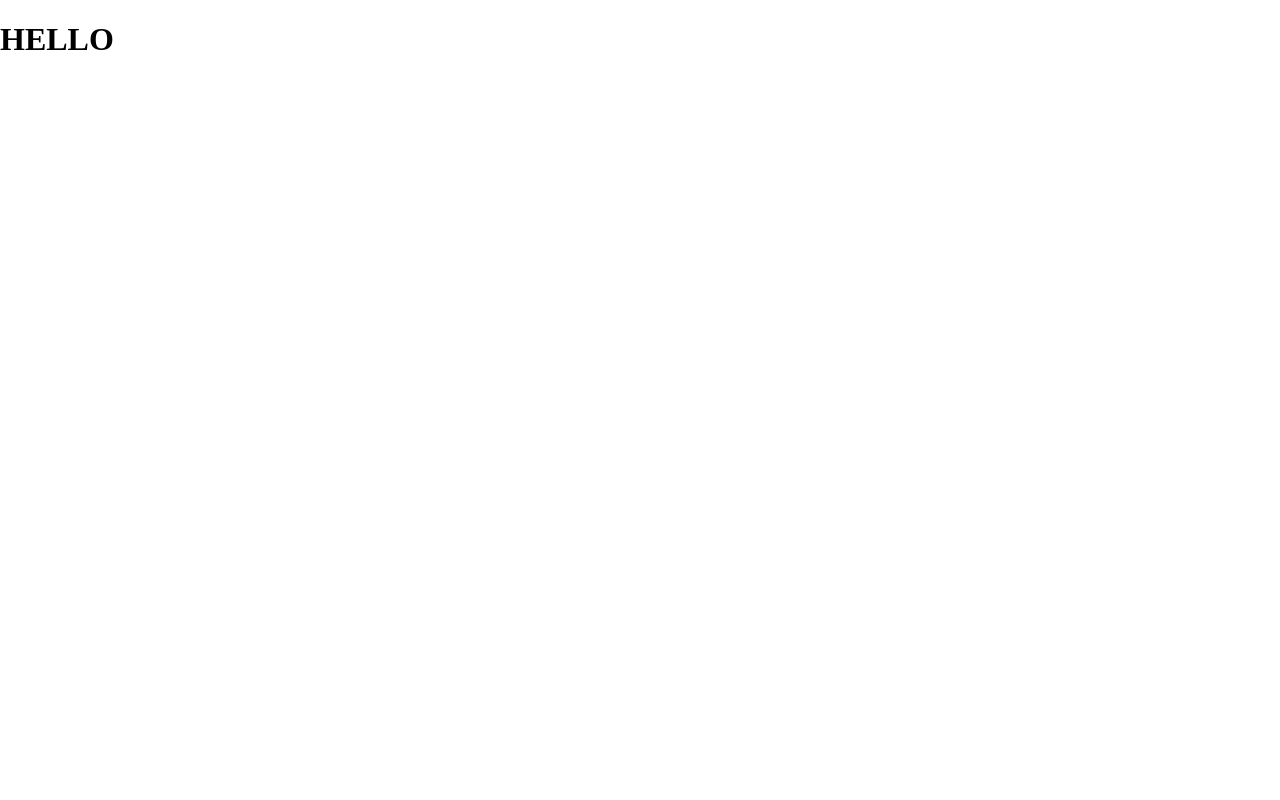
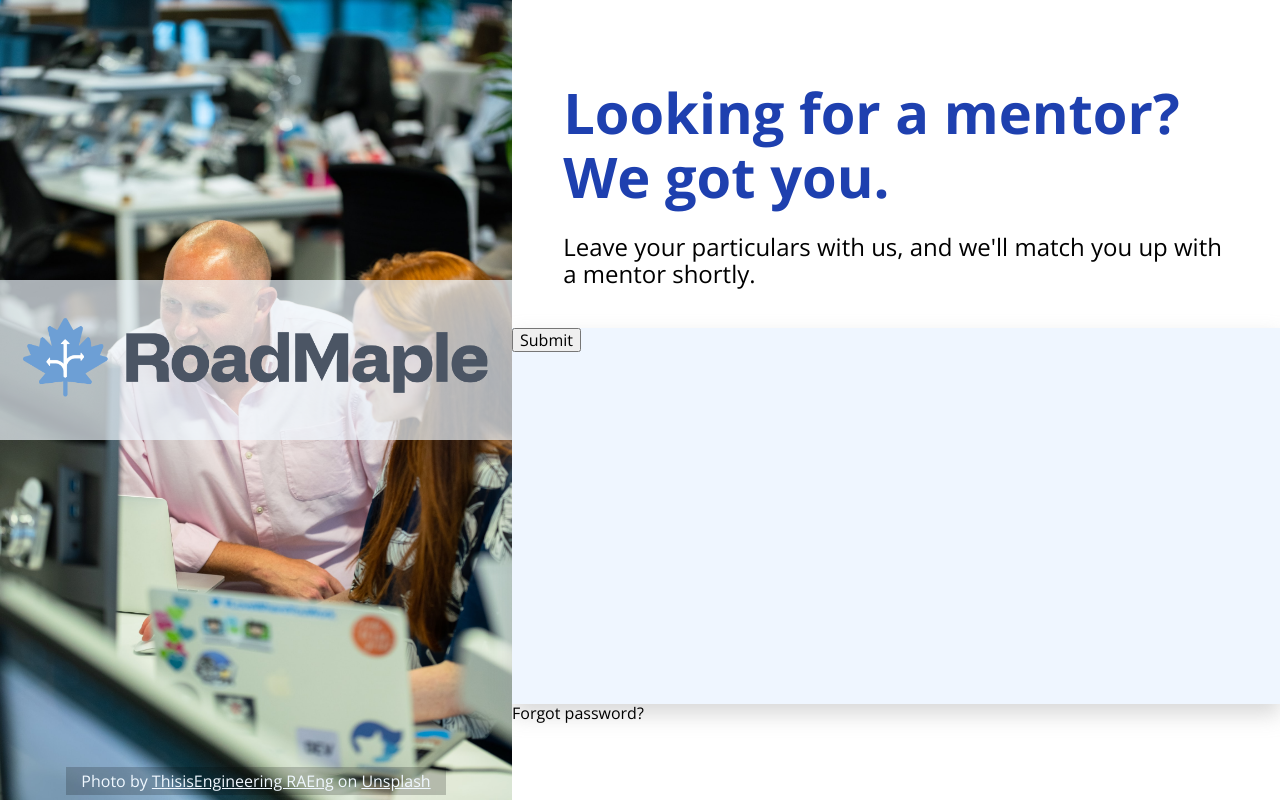
Before and after one commit to syfq-isml/odin-signup-form, a plain HTML site: page index.html in a window 1280 px wide. Drawn offline with nearby package versions, Linux system fonts and the light colour scheme.

Commit message:
add styling
 - finished left-container
 - started on right-container header texts

```diff
--- a/index.html
+++ b/index.html
@@ -5,11 +5,42 @@
     <meta http-equiv="X-UA-Compatible" content="IE=edge">
     <meta name="viewport" content="width=device-width, initial-scale=1.0">
     <title>Sign Up! | TheOdinProject</title>
-    <link rel="stylesheet" href="./css/node_modules/normalize.css">
+    <link rel="stylesheet" href="./css/node_modules/normalize.css/normalize.css">
     <link rel="stylesheet" href="style.css">
     <script src="script.js"></script>
 </head>
 <body>
-    <h1>HELLO</h1>
+    <div class="main-container">
+
+        <main>
+            <div class="left-container">
+                <div class="logo-container">
+                    <img src="./img/logo.png" alt="RoadMaple logo">
+                </div>
+                <div class="photo-credits">
+                    <p>Photo by <a href="https://unsplash.com/@thisisengineering?utm_source=unsplash&utm_medium=referral&utm_content=creditCopyText">ThisisEngineering RAEng</a> on <a href="https://unsplash.com/s/photos/teamwork-office?utm_source=unsplash&utm_medium=referral&utm_content=creditCopyText">Unsplash</a></p>
+                </div>
+            </div>
+            <div class="right-container">
+                <div class="headline-text">
+                    <h1>Looking for a mentor?</h1>
+                    <h1>We got you.</h1>
+                    <h2>Leave your particulars with us, and we'll match you up with a mentor shortly.</h2>
+                </div>
+                <div class="form-container">
+                    <div class="only-form">
+
+                    </div>
+                    <button type="submit">Submit</button>
+                </div>
+                <div class="forgot-password">
+                    <p>Forgot password?</p>
+                </div>
+            </div>
+        </main>
+        <footer>
+
+        </footer>
+    </div>
 </body>
 </html>
--- a/style.css
+++ b/style.css
@@ -1,7 +1,102 @@
+@import url('https://fonts.googleapis.com/css2?family=Open+Sans:ital,wght@0,300;0,400;0,500;0,600;0,700;0,800;1,300;1,400;1,500;1,600;1,700;1,800&display=swap');
+
+:root {
+    --right-container-padding: 10vh 4vw;
+    --header-text-color: rgba(30,64,175);
+}
+
 body {
+    font-family: 'Open Sans', sans-serif;
+    box-sizing: border-box;
+}
+
+.main-container {
+    height: 100vh;
+    width: 100vw;
+}
+
+main {
+    display: flex;
+}
+
+.left-container {
+    min-width: 40vw;
+    height: 100vh;
+
+    background-image: url(./img/thisisengineering-raeng-lLrZy195sIU-unsplash.jpg);
+    background-size: cover;
+    background-repeat: no-repeat;
+
+    display: flex;
+    flex-direction: column;
+    justify-content: space-between;
+    align-items: center;
+}
+
+.logo-container {
+    margin-top: 35vh;
+    width: 100%;
+    height: 20%;
+
+    background-color: rgba(240, 248, 255, 0.7);
+
+    display: flex;
+    justify-content: center;
+    align-items: center;
+}
+
+img {
+    width: auto;
+    height: 52%;
+}
+
+.photo-credits {
+    color: aliceblue;
+    background-color: rgba(0, 0, 0, 0.2);
+
+    padding: 5px 15px;
+    margin-bottom: 5px;
+}
+
+p {
+    margin: 0;
+    padding: 0;
+}
+
+.photo-credits a {
+    color: aliceblue;
+}
+
+.right-container {
+    display: flex;
+    flex-direction: column;
+
+    width: 100%;
+
 
 }
 
-h1 {
+.headline-text {
+    padding: var(--right-container-padding);
+    padding-bottom: 20px;
+}
 
+.headline-text h1 {
+    font-size: 3.5rem;
+    margin:0;
+    color: var(--header-text-color);
 }
+
+.headline-text h2 {
+    font-size: 1.5rem;
+    font-weight: 300;
+    margin-top: 3vh;
+}
+
+.form-container {
+    background-color: rgba(239,246,255);
+    box-shadow: 0 10px 20px rgba(169, 169, 169, 0.452);
+
+    height: 47vh;
+    width: 100%;
+}
```
Also changed, not shown: img/logo.png (added), img/thisisengineering-raeng-lLrZy195sIU-unsplash.jpg (added).
